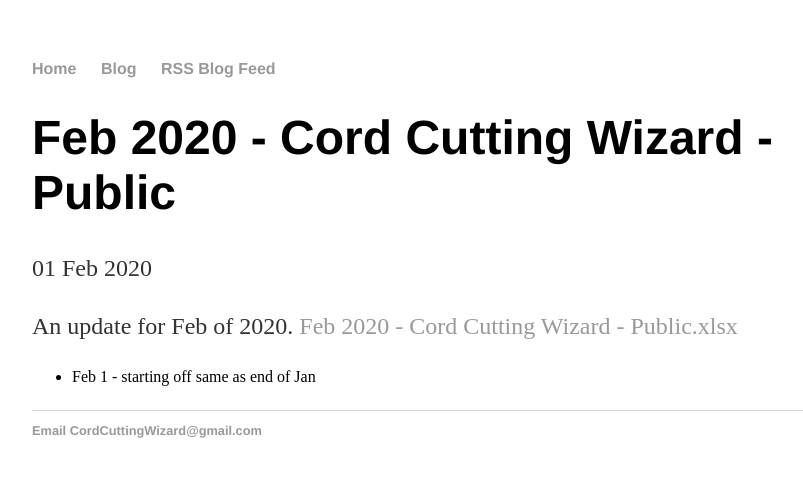
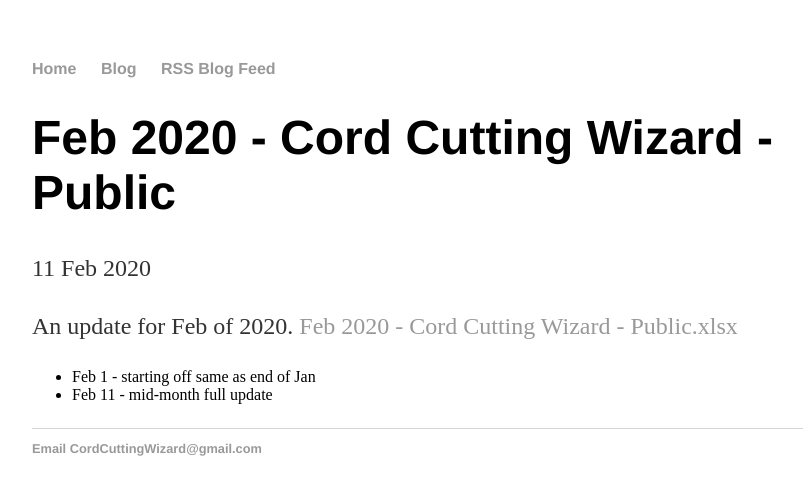
Before and after one commit to wjhladik/wjhladik.github.io, a Jekyll site: the page built from _posts/2020-02-11-Feb-2020-Cord-Cutting-Wizard-Public.md, in a window 1280 px wide. Shown: the top 495 px of the page, without its empty margins (160-963 px from the left). Built offline with Jekyll 4.4.1, drawn with Linux system fonts in a browser that asks for light colours.

Commit message:
Update and rename 2020-02-01-Feb-2020-Cord-Cutting-Wizard-Public.md to 2020-02-11-Feb-2020-Cord-Cutting-Wizard-Public.md

```diff
--- a/_posts/2020-02-01-Feb-2020-Cord-Cutting-Wizard-Public.md
+++ b/_posts/2020-02-11-Feb-2020-Cord-Cutting-Wizard-Public.md
@@ -1,9 +1,10 @@
 ---
 layout: post
 title: "Feb 2020 - Cord Cutting Wizard - Public"
-date: 2020-02-01
+date: 2020-02-11
 ---
 <p>An update for Feb of 2020. <a href="/Feb 2020 - Cord Cutting Wizard - Public.xlsx">Feb 2020 - Cord Cutting Wizard - Public.xlsx</a>
   <p>
     <ul>
       <li>Feb 1 - starting off same as end of Jan
+      <li>Feb 11 - mid-month full update
```
